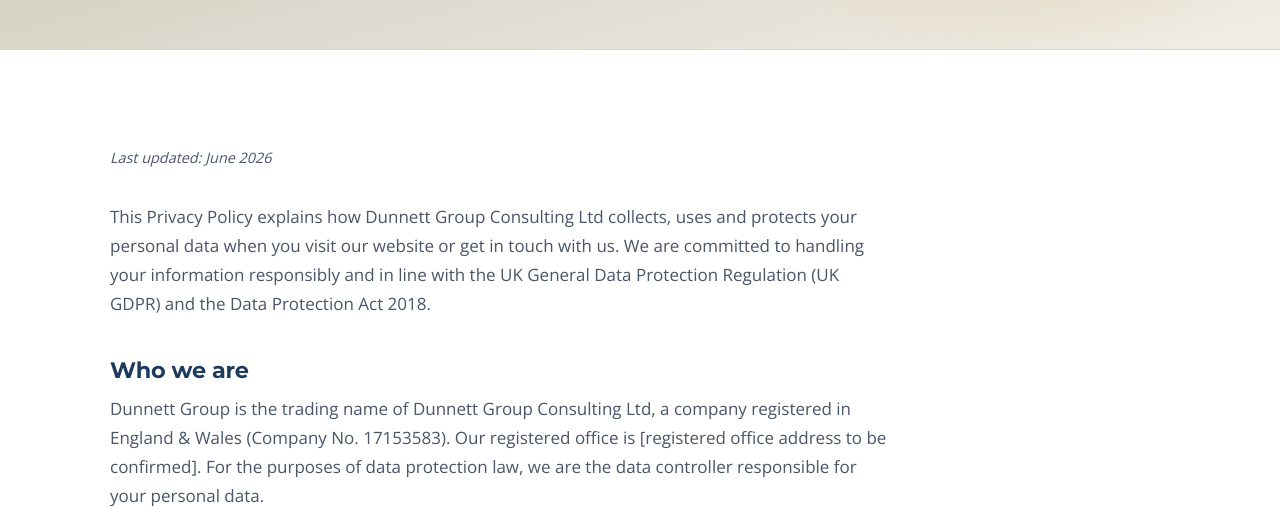
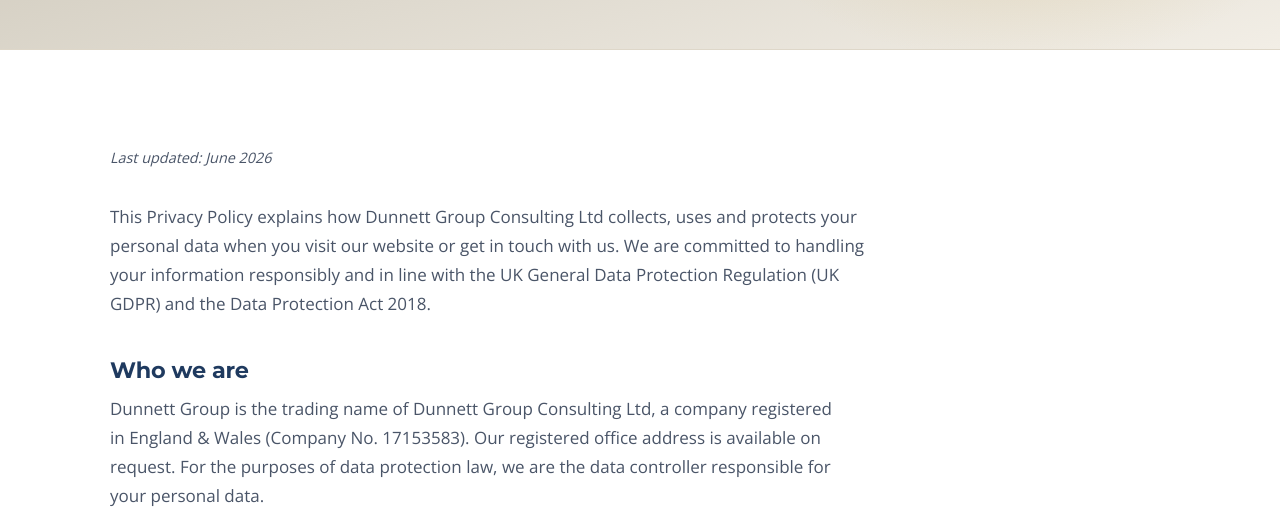
Before and after one commit to kiya2003/dunnett-group, a plain HTML site: page privacy.html in a window 1280 px wide. Shown: the part 291-800 px from the top of the page. Drawn offline with nearby package versions, Linux system fonts and the light colour scheme.

Commit message:
Legal: remove visible registered-office placeholder (available on request)

```diff
--- a/privacy.html
+++ b/privacy.html
@@ -60,7 +60,7 @@
         <p>This Privacy Policy explains how Dunnett Group Consulting Ltd collects, uses and protects your personal data when you visit our website or get in touch with us. We are committed to handling your information responsibly and in line with the UK General Data Protection Regulation (UK GDPR) and the Data Protection Act 2018.</p>
 
         <h2>Who we are</h2>
-        <p>Dunnett Group is the trading name of Dunnett Group Consulting Ltd, a company registered in England &amp; Wales (Company No. 17153583). Our registered office is [registered office address to be confirmed]. For the purposes of data protection law, we are the data controller responsible for your personal data.</p>
+        <p>Dunnett Group is the trading name of Dunnett Group Consulting Ltd, a company registered in England &amp; Wales (Company No. 17153583). Our registered office address is available on request. For the purposes of data protection law, we are the data controller responsible for your personal data.</p>
         <p>If you have any questions about this policy or your data, contact us at <a href="mailto:info@dunnettgroup.com">info@dunnettgroup.com</a>.</p>
 
         <h2>What information we collect</h2>
```
Also changed, not shown: terms.html (+1 -1 lines).
